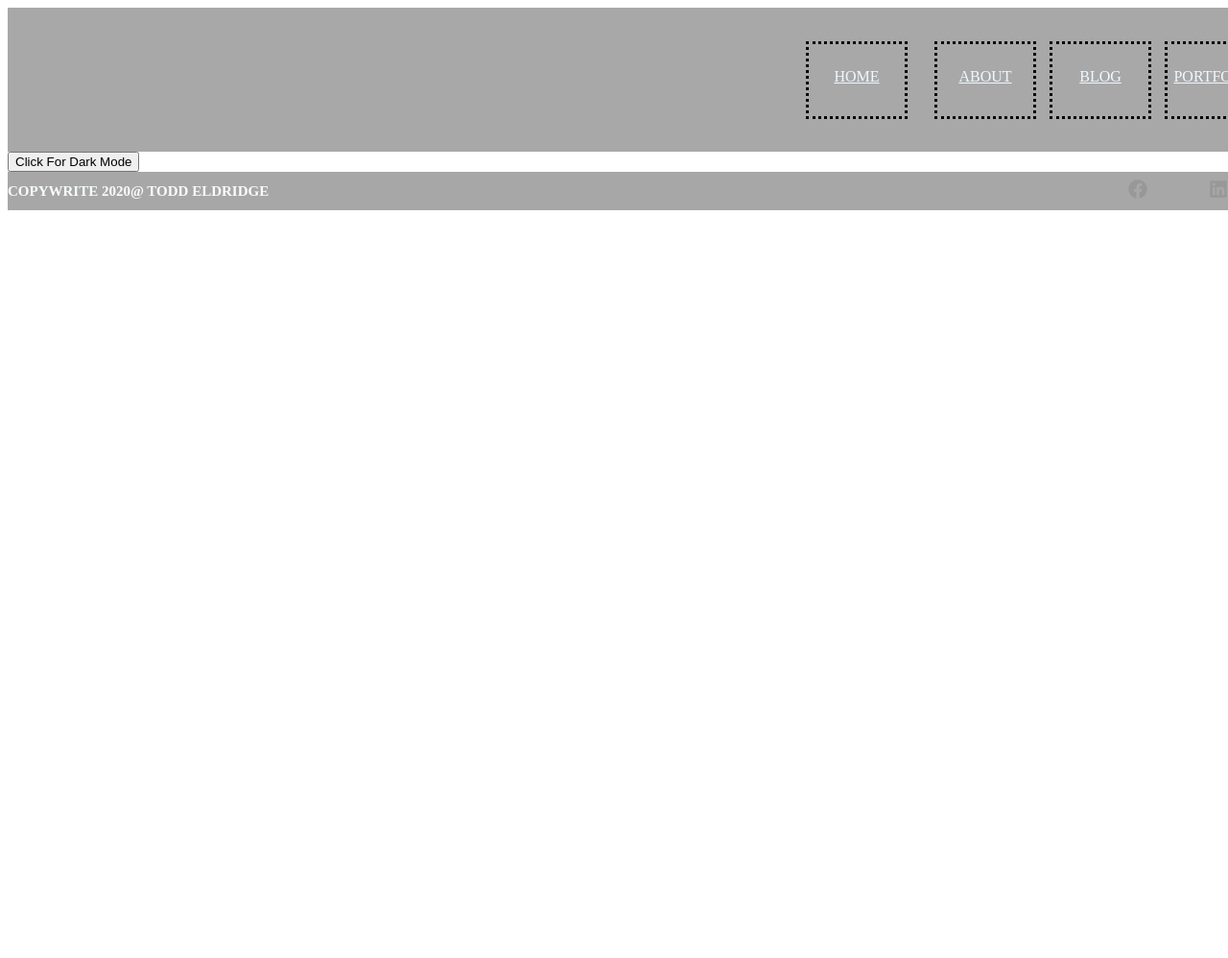
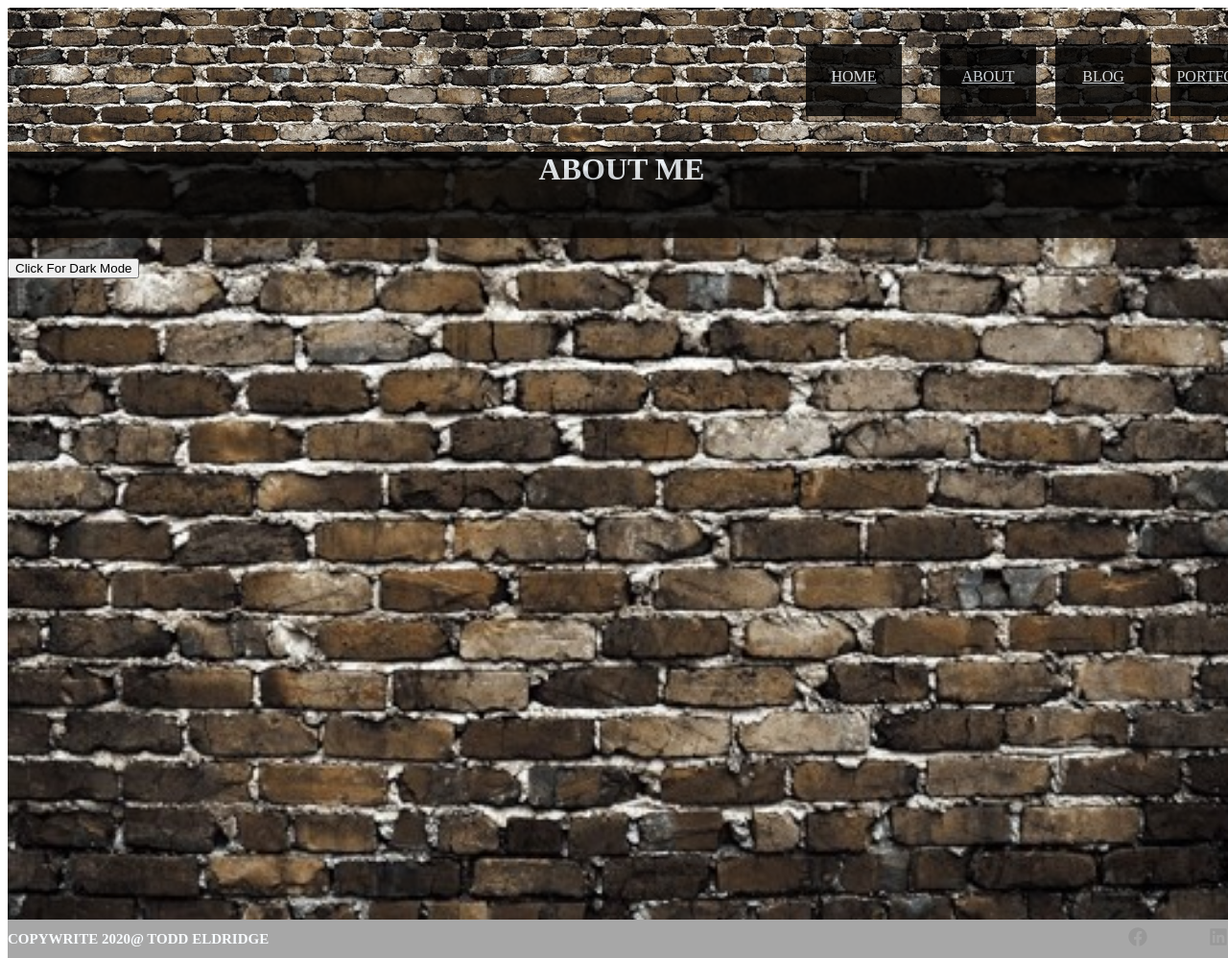
Before and after one commit to T-Eldridge/myResumelive, a plain HTML site: page about/about.html in a window 1280 px wide. Shown: the top 998 px of the page at 96% size. Before the commit the page ends 816 px from the top, so only its background shows below. Drawn offline with Linux system fonts and the light colour scheme.

Commit message:
made some style changes & updated across page

```diff
--- a/about/about.html
+++ b/about/about.html
@@ -1,5 +1,6 @@
 <!DOCTYPE html>
 <html lang="en">
+
 <head>
     <meta charset="UTF-8">
     <meta name="viewport" content="width=device-width, initial-scale=1.0">
@@ -28,10 +29,13 @@
     </div>
 </header>
 <!--end header-->
+
 <body>
+    <main>
+
+        <h1>about me</h1>
         <!-- Trigger/Open The Modal -->
         <button id="myBtn">Click For Dark Mode</button>
-
         <!-- The Modal -->
         <div id="myModal" class="modal">
 
@@ -44,15 +48,16 @@
 
         </div>
 
+    </main>
 
     <!--start footer-->
     <footer>
         <h2 class="copy">Copywrite 2020@ Todd Eldridge</h2>
         <div class="socialLinks">
-        <a class="social" href="https://www.facebook.com/todd.eldridge.969"><img src="./../images/facebook-brands.svg"
-                id="social"></a>
-        <a class="social" href="https://www.linkedin.com/in/todd-eldridge/"><img src="./../images/linkedin-brands.svg"
-                id="social"></a>
+            <a class="social" href="https://www.facebook.com/todd.eldridge.969"><img
+                    src="./../images/facebook-brands.svg" id="social"></a>
+            <a class="social" href="https://www.linkedin.com/in/todd-eldridge/"><img
+                    src="./../images/linkedin-brands.svg" id="social"></a>
             <a class="social" href="https://twitter.com/skippydrumskin"><img src="./../images/twitter-square-brands.svg"
                     id="social"></a>
             <a class="social" href="https://medium.com/@skippydrumskins"><img src="./../images/medium-brands.svg"
@@ -62,4 +67,5 @@
     <!--end footer-->
     <script src="./aboutscript.js"></script>
 </body>
+
 </html>
--- a/about/aboutstyle.css
+++ b/about/aboutstyle.css
@@ -6,11 +6,11 @@ body {
 /* This is header css */
 
 header {
-    display: flex;
-    width: 100vw;
-    height: 150px;
-    background-color: #A8A8A8;
-    padding-bottom: 0;
+  display: flex;
+  width: 100vw;
+  height: 150px;
+  background-image: url(./../images/brickwall.jpg);
+  padding-bottom: 0;
 }
 
 .links > a {
@@ -22,7 +22,8 @@ header {
     width: 100px;
     text-align: center;
     padding-top: 25px;
-    border: dotted black;
+    background-color: black;
+    filter: opacity(.8);
 
 }
 
@@ -66,6 +67,24 @@ a:hover {
   }
 
 
+  main {
+    height: 100vh;
+    width: 100%;
+    background-image: url(./../images/brickwall.jpg);
+    background-repeat: no-repeat;
+    background-position: center;
+    background-size: cover;
+  }
+
+   h1 {
+     margin-top: 0;
+     background-color: black;
+     filter: opacity(.8);
+     color: aliceblue;
+     height: 90px;
+     text-transform: uppercase;
+     text-align: center;
+   }
 /* This is end of header */
 
 /* The Modal (background) */
@@ -81,6 +100,7 @@ a:hover {
     overflow: auto; /* Enable scroll if needed */
     background-color: rgb(0,0,0); /* Fallback color */
     background-color: rgba(0,0,0,0.4); /* Black w/ opacity */
+
   }
 
   /* Modal Content */
@@ -91,6 +111,8 @@ a:hover {
     border: 1px solid #888;
     width: 45%;
   }
+
+
 
   /* The Close Button */
   .close {
@@ -109,6 +131,7 @@ a:hover {
 
   h2 {
       text-transform: uppercase;
+      color: aliceblue;
   }
 
   /* This is start of footer */
--- a/blog/pBlog.css
+++ b/blog/pBlog.css
@@ -11,7 +11,7 @@ header {
     display: flex;
     width: 100vw;
     height: 150px;
-    background-color: #A8A8A8;
+    background-image: url(./../images/brickwall.jpg);
     padding-bottom: 0;
 }
 
@@ -24,8 +24,8 @@ header {
     width: 100px;
     text-align: center;
     padding-top: 25px;
-    border: dotted black;
-
+    background-color: black;
+    filter: opacity(.8);
 }
 
 a:hover {
@@ -37,9 +37,10 @@ a:hover {
     width: 600px;
     display: flex;
     position: relative;
-    left: 65%;
+    left: 55%;
     justify-content: space-between;
     align-items: center;
+
 
 }
 
@@ -74,12 +75,12 @@ main {
     display: grid;
     grid-template-columns: 1fr 1fr 1fr;
     grid-template-rows: 1fr 1fr 1fr;
-    height: 100vh;
-    width: 100%;
+    height: 100%;
+    width: 100vw;
     background-image: url(./../images/brickwall.jpg);
     background-repeat: no-repeat;
     background-size: cover;
-    filter: grayscale(100%);
+
 }
 
 
@@ -183,11 +184,11 @@ p {
 }
 
 .more {
-    background-color: #A8A8A8;
+    background-color: #000;
     font-size: 25px;
     text-transform: uppercase;
     color: aliceblue;
-    opacity: .9;
+    opacity: .8;
 }
 
 #surprise {
@@ -198,7 +199,7 @@ p {
 .surprise {
 
     width: 200px;
-    margin-left: 0px;
+    margin: 0px;
     opacity: 0;
 
 
--- a/style.css
+++ b/style.css
@@ -9,7 +9,7 @@ header {
     display: flex;
     width: 100vw;
     height: 150px;
-    background-color: #A8A8A8;
+    background-image: url(./images/brickwall.jpg);
     padding-bottom: 0;
 }
 
@@ -17,18 +17,21 @@ header {
     position: relative;
     text-transform: uppercase;
     opacity: 1;
-    color: aliceblue;
+    color: white;
     height: 50px;
     width: 100px;
     text-align: center;
     padding-top: 25px;
-    border: dotted black;
+    background: #000;
+    filter: opacity(.8);
+
 
 }
 
 a:hover {
     color: black;
     background-color: cadetblue;
+
 }
 
 .links {
@@ -38,6 +41,7 @@ a:hover {
     left: 65%;
     justify-content: space-between;
     align-items: center;
+
 
 }
 
@@ -79,7 +83,6 @@ main {
     background-position: center;
     background-repeat: no-repeat;
     background-size: cover;
-    filter: grayscale(100%);
     margin-top: 0;
     padding-top: 0;
 
```
Lines whose indentation alone changed are shown as unchanged.
